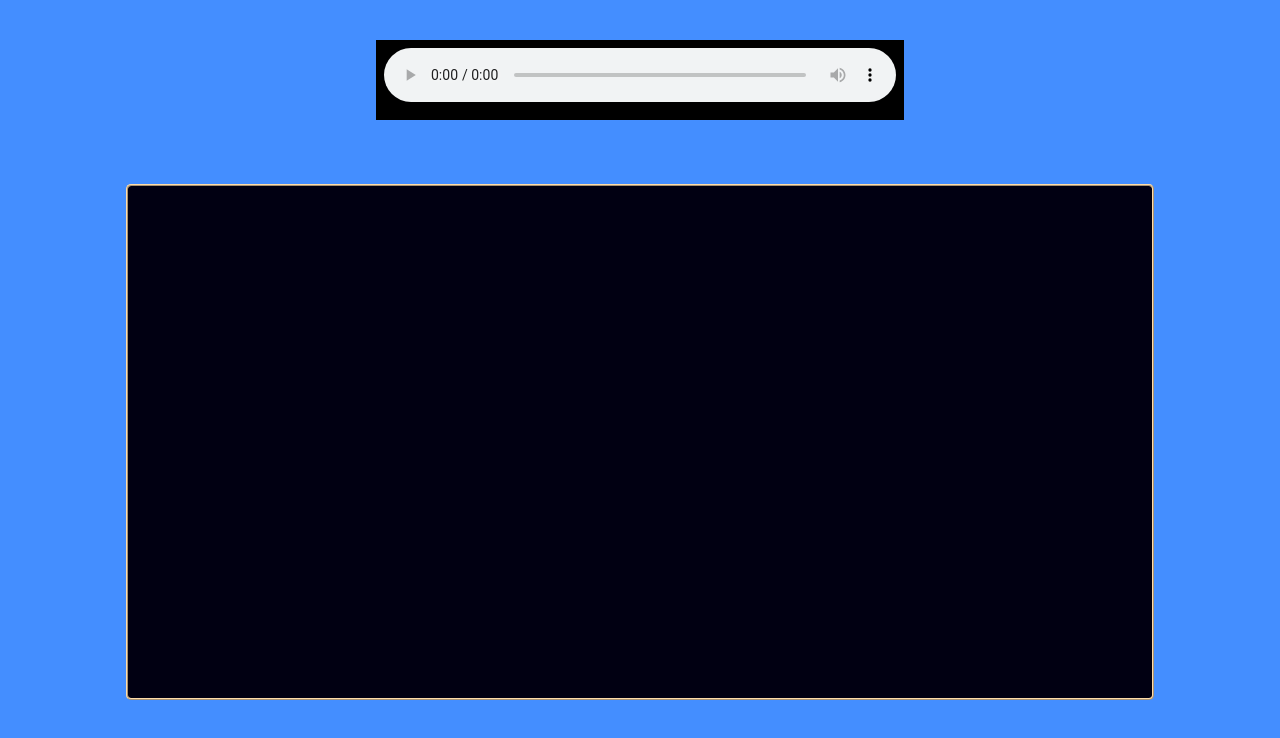
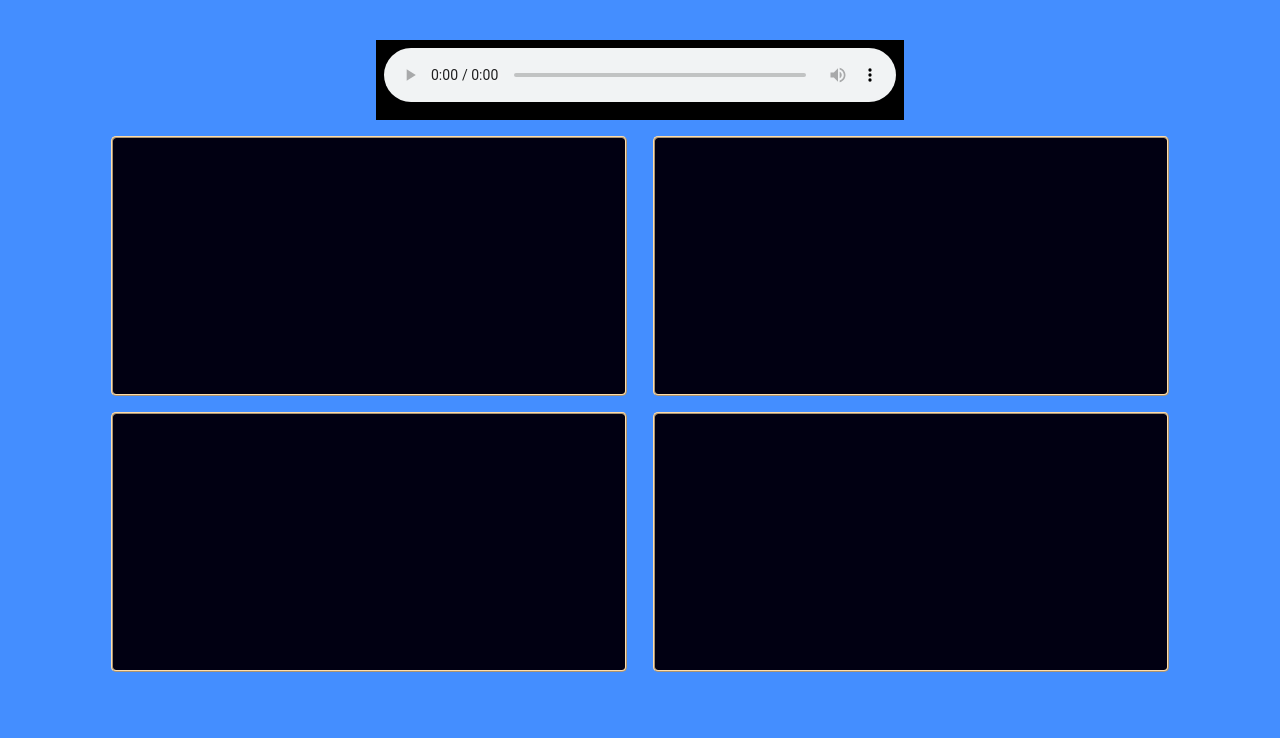
Before and after one commit to teraspora/barvis, a plain HTML site: page index.html in a window 1280 px wide. Drawn offline with Linux system fonts and the light colour scheme.

Commit message:
Split frequency data into 4 canvases

```diff
--- a/css/main.css
+++ b/css/main.css
@@ -4,7 +4,10 @@ body {
 
 main {
     display: grid;
-    grid-template-columns: 1fr;
+    grid-template-columns: 1fr 1fr;
+    grid-column-gap: 2vw;
+    grid-row-gap: 2vh;
+    margin-top: 5vh;
 }
 
 #player {
@@ -12,17 +15,36 @@ main {
     height: 64px;
     background: #000;
     padding: 8px;
-    margin: 32px auto;
+    grid-row: 1/2;
+    grid-column: 1/-1;
+    justify-self: center;
 }
 audio {
     width: 512px;
     background: #000;
 }
-canvas {
-    width: 1024px;
-    height: 512px;
+[id^="canvas"] {
+    width: 512px;
+    height: 256px;
     background:#010012;
-    margin: 32px auto;
     border: 2px ridge #ffddaa;
     border-radius: 5px;
 }
+
+#canvas-0, #canvas-1 {
+  grid-row: 2/3;
+}
+
+#canvas-2, #canvas-3 {
+  grid-row: 3/4;
+}
+
+#canvas-0, #canvas-2 {
+  grid-column: 1/2;
+  justify-self: end;
+}
+
+#canvas-1, #canvas-3 {
+  grid-column: : 2/3;
+  justify-self: start;
+}
--- a/index.html
+++ b/index.html
@@ -12,8 +12,13 @@
             <!-- <audio> element inserted here with js -->
         </div>
     </div>
-    <canvas id="canvas">
-
+    <canvas id="canvas-0">
+    </canvas>
+    <canvas id="canvas-1">
+    </canvas>
+    <canvas id="canvas-2">
+    </canvas>
+    <canvas id="canvas-3">
     </canvas>
 </main>
 <script src="scripts/main.js"></script>
--- a/scripts/main.js
+++ b/scripts/main.js
@@ -1,11 +1,11 @@
 document.addEventListener('click', function() {
-    context.resume().then(() => {
+    audio_context.resume().then(() => {
         console.log('Playback resumed successfully');
     });
 });
 
 let audio = new Audio();
-audio.src = 'track7.mp3';
+audio.src = 'track1.mp3';
 audio.controls = true;
 audio.loop = true;
 audio.autoplay = true;
@@ -13,37 +13,40 @@ let frame = 0;
 const bar_width = 4;
 const bars = 256;
 
-let canvas, ctx, source, context, analyser, fbc_array, bar_height, bar_x;
+let source, audio_context, analyser, spectrum, bar_height, bar_x;
+let canvases = [0, 1, 2, 3].map(n => document.getElementById(`canvas-${n}`));
+let graphics_contexts = canvases.map(canvas => canvas.getContext('2d'));
+let [w, h] = [canvases[0].width, canvases[0].height];
+
 
 window.addEventListener("load", initPlayer, false);
 
 function initPlayer(){
     document.getElementById('audio_box').appendChild(audio);
-    context = new AudioContext();
-    analyser = context.createAnalyser();
-    canvas = document.getElementById('canvas');
-    ctx = canvas.getContext('2d');
+    audio_context = new AudioContext();
+    analyser = audio_context.createAnalyser();
     // Re-route audio playback into the processing graph of the AudioContext
-    source = context.createMediaElementSource(audio);
+    source = audio_context.createMediaElementSource(audio);
     source.connect(analyser);
-    analyser.connect(context.destination);
+    analyser.connect(audio_context.destination);
     paintBars();
 }
 
 function paintBars(){
+    frame++;
     requestAnimationFrame(paintBars);
     spectrum = new Uint8Array(analyser.frequencyBinCount);
     analyser.getByteFrequencyData(spectrum);
-    ctx.clearRect(0, 0, canvas.width, canvas.height);
-    // ctx.fillStyle = '#ff0044';
-    frame++;
-    for (let i = 0; i < bars; i++) {
-        bar_x = i * 5;
-        let val = spectrum[i * 4];
-        ctx.fillStyle = `rgb(${val}, ${((frame / 31) + (frame % (i + 173)) * i) % 256}, ${255 - val})`;
-        bar_height = -val * 0.6;
-        ctx.fillRect(bar_x, canvas.height, bar_width, bar_height);
-    }
+    graphics_contexts.forEach((ctx, n) => {
+        ctx.clearRect(0, 0, w, h);
+        for (let i = 0; i < bars; i++) {
+            bar_x = i * 5;
+            let val = spectrum[n * bars + i];
+            ctx.fillStyle = `rgb(${val}, ${((frame / 31) + (frame % (i + 173)) * i) % 256}, ${255 - val})`;
+            bar_height = -val * 0.6 * (n + 1);
+            ctx.fillRect(bar_x, h, bar_width, bar_height);
+        }
+    });
 }
 
 // function rgb2Hex(rgbColour) {
```
